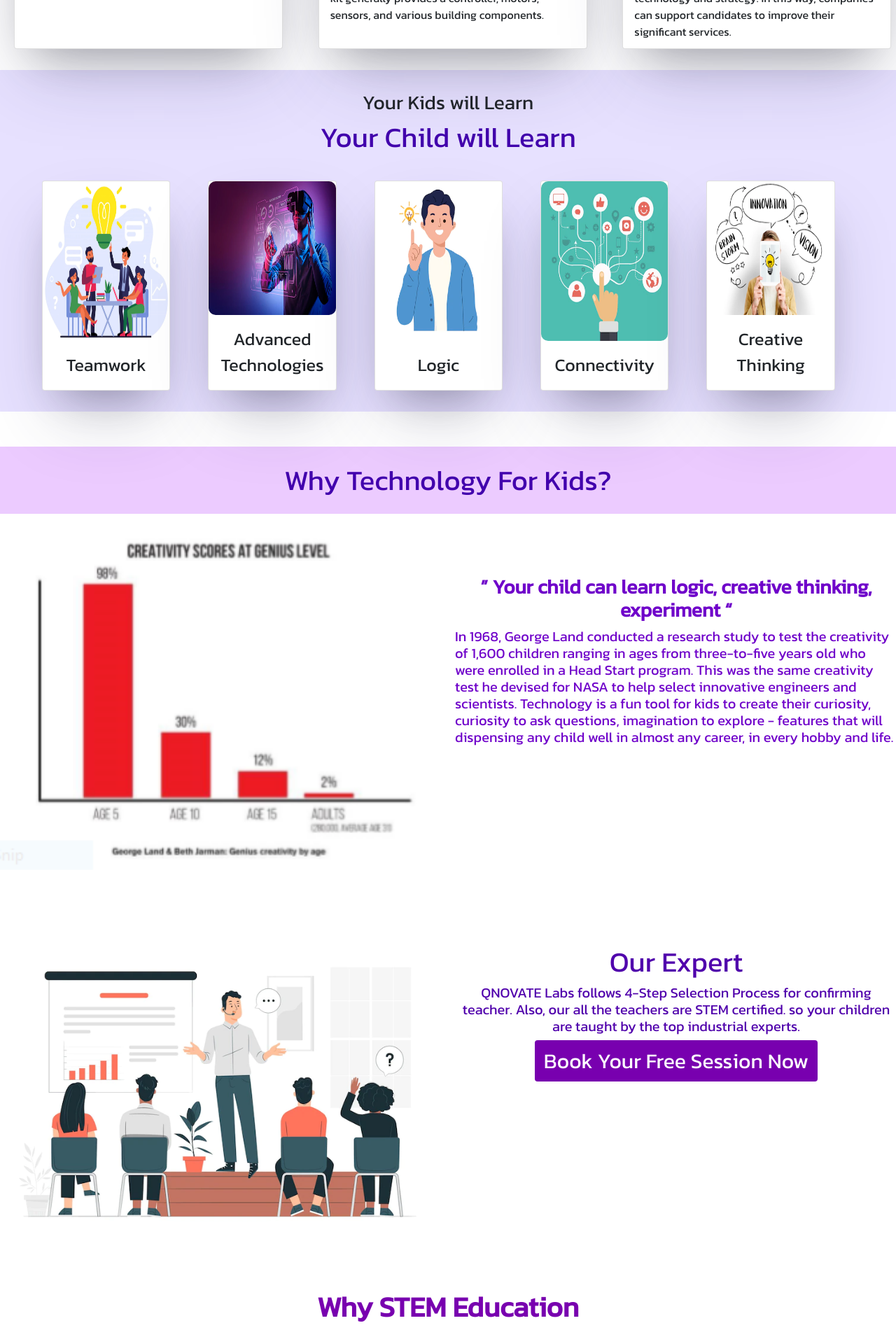
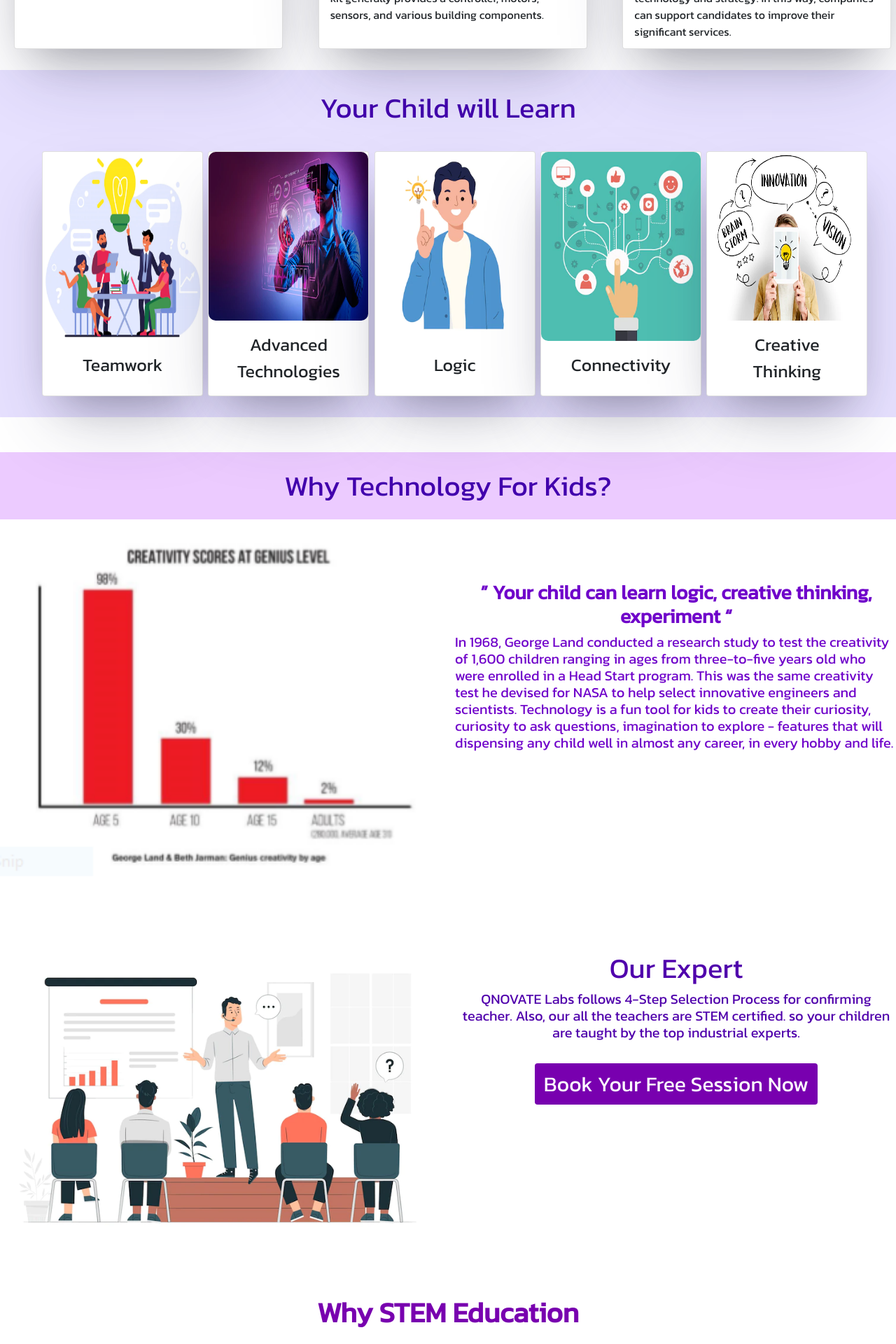
Before and after one commit to rajdeepjash2070/qnovatelab6, a React (Create React App) app: page / in a window 1280 px wide. Shown: the part 3540-5460 px from the top of the page at 70% size. Built offline with nearby package versions, Linux system fonts and the light colour scheme; some icons are missing.

Commit message:
make it better

```diff
--- a/src/Components/Home.css
+++ b/src/Components/Home.css
@@ -14,14 +14,15 @@ float: left;
 .registernow a{
 font-size: 30px;
 background-color: #00e787;
-margin-top: 30px;
+
 text-decoration: none;
 color: white;
 padding: 4px 4px 4px 4px;
 border-radius: 5px;
-box-shadow: rgb(49, 49, 49) 0px 20px 30px -5px;
+
 margin-left: 100px;
 }
+
 .navbar img{
   height: 60px;
   width: 170px;
@@ -152,7 +153,7 @@ font-weight: bolder;
 
 
   .kids-learn .card{
-    height: 330px;
+    height: 350px;
     box-shadow: rgba(50, 50, 93, 0.25) 0px 50px 100px -20px, rgba(0, 0, 0, 0.3) 0px 30px 60px -30px;
    margin-top: 0px;
    background-color: white;
@@ -478,12 +479,12 @@ position: relative;
 }
 
 .kids-learn .card{
-height: 300px;
+height: 350px;
   box-shadow: rgba(50, 50, 93, 0.25) 0px 50px 100px -20px, rgba(0, 0, 0, 0.3) 0px 30px 60px -30px;
  margin-top: 30px;
  background-color: white;
 
-
+ width: 230px;
 }
 .kids-learn .col-md-2{
 
--- a/src/Components/Home.js
+++ b/src/Components/Home.js
@@ -281,7 +281,7 @@ so that students can learn problem-solving strategies and project-based learning
 
 </div>
 <div className='kids-learn kids-bg text-center'>
-<h3>Your Kids will Learn</h3>
+
 <h1 style={{color:"#4200ad"}}>Your Child will Learn</h1>
 <div className='row'>
 <div className='col-md-2'>
@@ -360,7 +360,7 @@ so that students can learn problem-solving strategies and project-based learning
 <div className='col-md-6 our-educators-text' style={{color:"rgb(80, 0, 172)"}}><h1>Our Expert </h1>
 <h5>QNOVATE Labs follows 4-Step Selection Process for confirming teacher.
  Also, our all the teachers are STEM certified. so your children are taught by the top industrial experts. </h5>
- <button type="button" class="btn"><i class="fa-solid fa-rocket-launch"></i>Book Your Free Session Now</button>
+ <button type="button" class="btn m-4"><i class="fa-solid fa-rocket-launch"></i>Book Your Free Session Now</button>
 </div>
 
 </div>
@@ -381,15 +381,17 @@ Tinkering Labs, and Experiential Learning have also garnered significant attenti
 </div>
 
 </div>
-<div className='row'>
+<div className='row m-4'>
 <div className='col-md-6'><img src={Registernowimg}/></div>
 <div className='col-md-6 registernow' style={{marginTop:"40px"}}>
 <h3 className='text-center'>Would you like to corporate collaboration with QNOVATE Labs ?</h3>
 <h5>Collaboration is the practice of working together towards a common goal or purpose. While teams or individuals might collaborate on a one-time basis to achieve a short-term goal, collaboration as a company-wide practice involves creating connections over time. </h5>
-<a href="/collaborate" target="_blank" ><i class="fa-solid fa-rocket"></i> Register Now</a>
+<a href="/collaborate" target="_blank" className='m-4'><i class="fa-solid fa-rocket"></i> Register Now</a>
 </div>
 </div>
+<div className="m-4">
 <Footer/>
+</div>
     </div>
   )
 }
```
